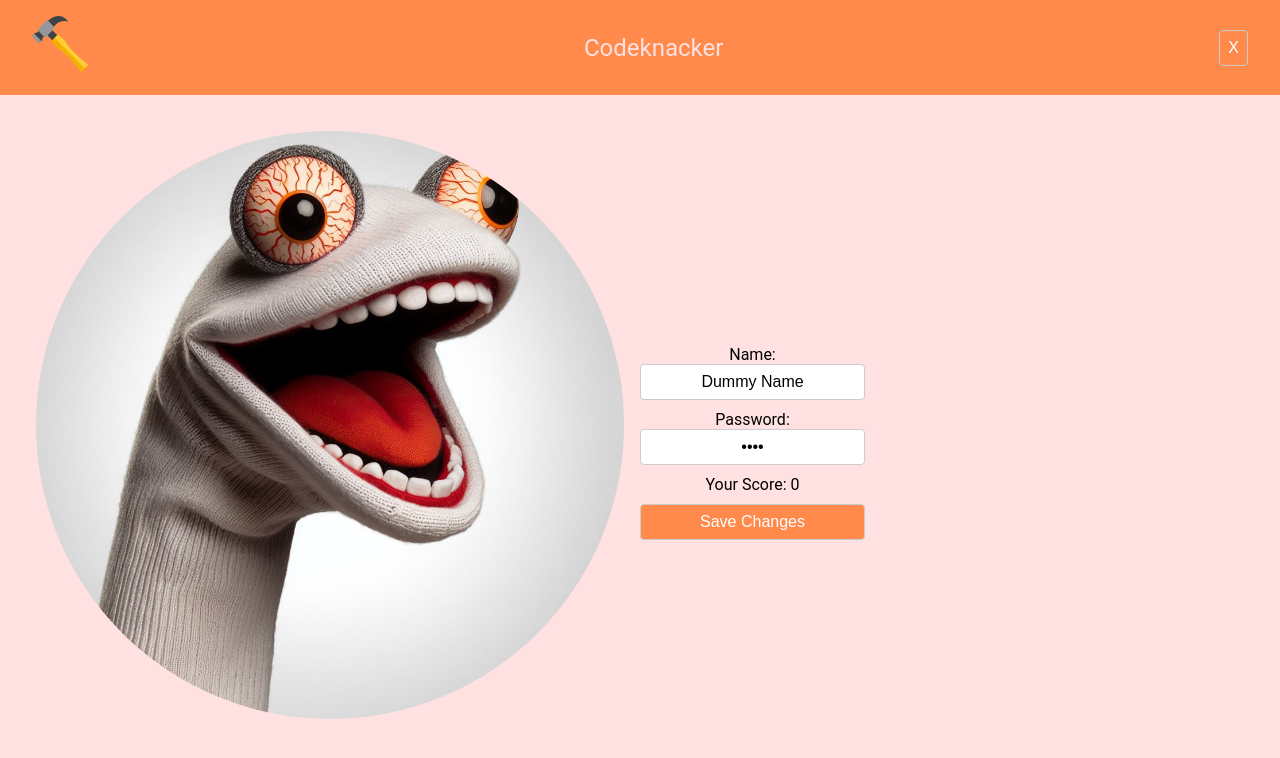
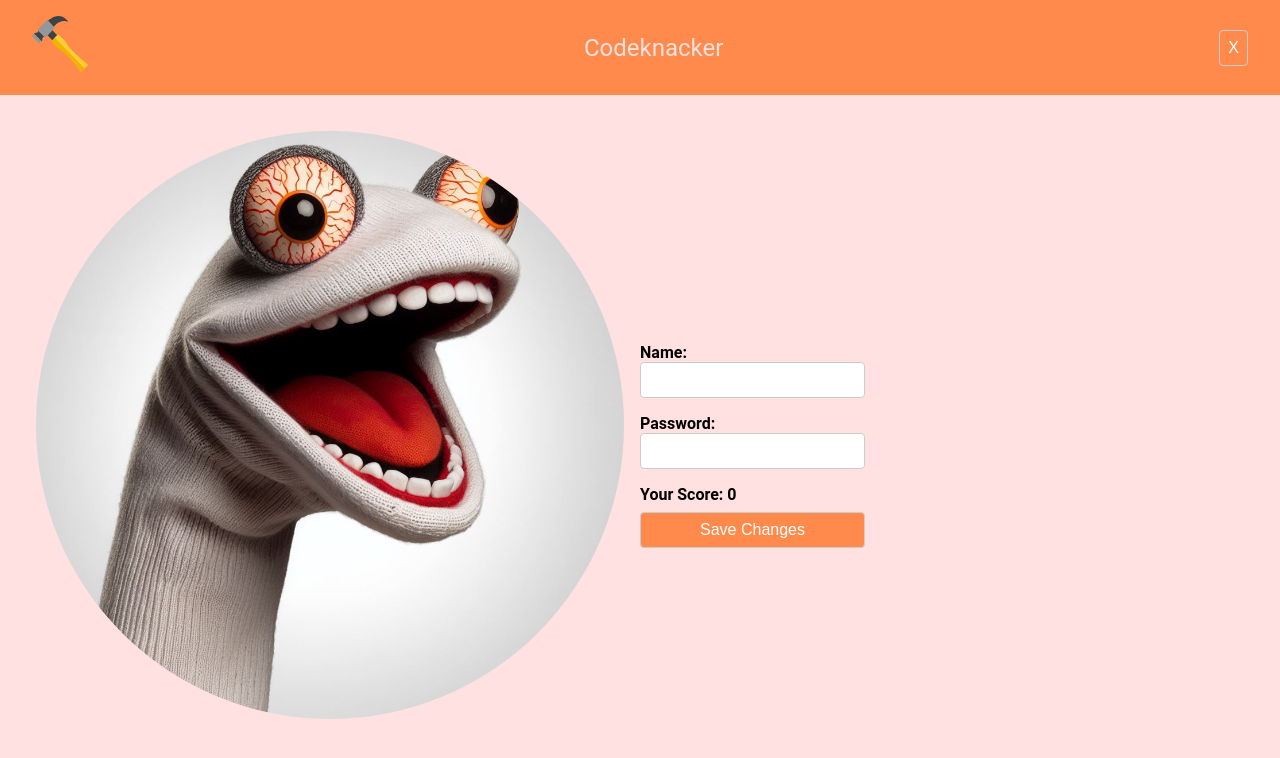
Before and after one commit to AnnaGraphic/codeknacker, a React (Vite) app: page /profile in a window 1280 px wide. Both pictures are taken after a click on the button "Edit". Shown: the top 758 px of the page. Built offline with nearby package versions, Linux system fonts and the light colour scheme.

Commit message:
add update functionality to Profile.jsx

```diff
--- a/src/components/Profile/Profile.jsx
+++ b/src/components/Profile/Profile.jsx
@@ -1,30 +1,39 @@
 import './profile.css';
 import { useState } from 'react';
+import { useUserContext } from "../../contexts/UserContext";
 import {userData} from '../../data/userdata';
 
 export function Profile() {
-  const newName =  'Dummy Name'
+  const { userState, dispatch } = useUserContext();
+  const { username, password } = userState;
+  const [newProfileValues, setProfileValues] = useState({username, password});
   const [editMode, setEditMode] = useState(false);
 
   const handleSaveChanges = () => {
-    //userData.name = newName;
-    alert('wäre gespeichert worden');
+    dispatch({
+      type: "setUserProfile",
+      value: newProfileValues,
+    });
     setEditMode(false);
   };
+
   const handleChange = (e) => {
-    //set name / pwd
-    console.log(e.target.value);
+    const { name, value } = e.target;
+    setProfileValues({
+      ...newProfileValues,
+      [name]: value,
+    });
   }
 
   return (
     <div className="profile">
       <div className="profilePic"><img src={userData.picUrl} alt="" /></div>
       <div className="profileInfo">
-        <p>
-        Name: {editMode ? <input type="text" value={newName} onChange={handleChange} /> : userData.name}
-        </p>
-        <p>Password: {editMode ? <input type="password" value={userData.password} onChange={handleChange} /> : '*****'}</p>
-        <p>Your Score: {userData.score}</p>
+        <label>
+        Name: {editMode ? <input type="text" name="username" value={newProfileValues.username} onChange={handleChange} /> : username}
+        </label>
+        <label>Password: {editMode ? <input type="password" name="password" value={newProfileValues.password} onChange={handleChange} /> : '*****'}</label>
+        <label>Your Score: {userData.score}</label>
         {editMode ? (
           <button onClick={handleSaveChanges}>Save Changes</button>
         ) : (
--- a/src/contexts/UserContext.jsx
+++ b/src/contexts/UserContext.jsx
@@ -45,7 +45,12 @@ function loginReducer(state, action) {
         password: "",
         error: "",
       };
-
+    case "setUserProfile":
+      return {
+        ...state,
+        username: action.value.username,
+        password: action.value.password,
+      }
     default:
       break;
   }
@@ -59,6 +64,7 @@ const initialState = {
   isLoading: false,
   isLoggedIn: false,
   error: "",
+  score: 0,
 };
 
 const UserContextProvider = ({ children }) => {
```
